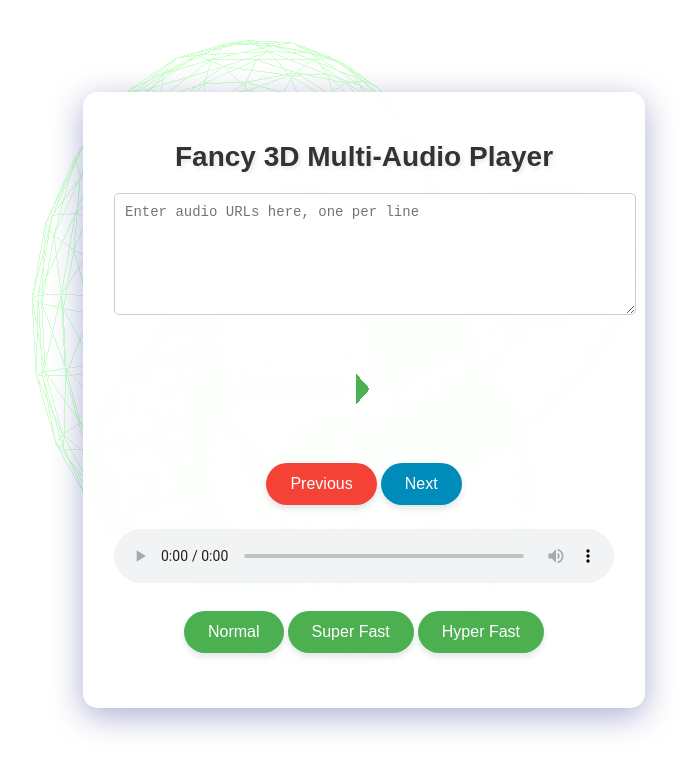
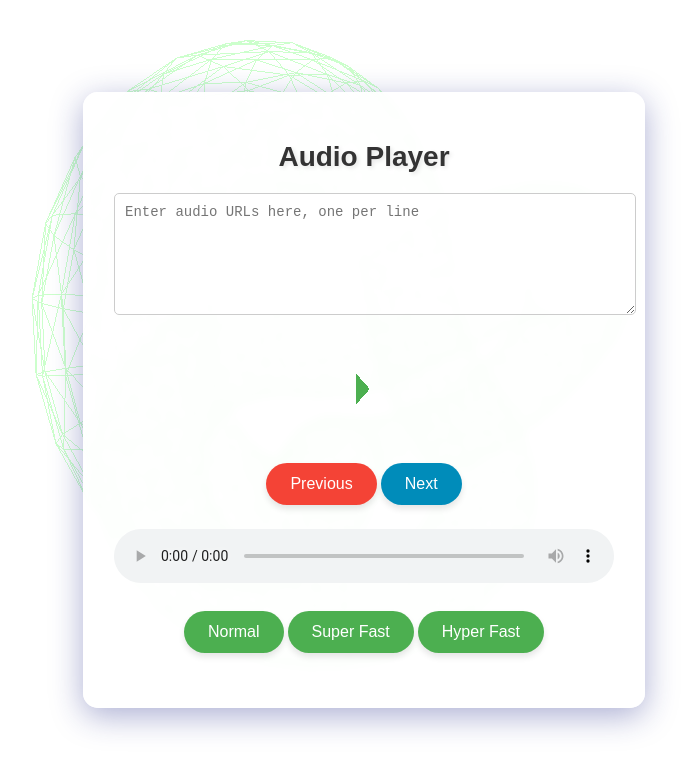
Before and after one commit to younesbouhazza/live, a plain HTML site: page index.html in a window 1280 px wide. Shown: the whole page, without its empty margins (276-968 px from the left). Drawn offline with nearby package versions, Linux system fonts and the light colour scheme; animation ran at ten frames a second.

Commit message:
Update index.html

```diff
--- a/index.html
+++ b/index.html
@@ -107,7 +107,7 @@
     <canvas id="canvas"></canvas>
     <div class="container">
         <div class="player-box">
-            <h1>Fancy 3D Multi-Audio Player</h1>
+            <h1>Audio Player</h1>
             <textarea id="urlInput" placeholder="Enter audio URLs here, one per line"></textarea>
             <div id="playButtonContainer"></div>
             <div id="controls">
```
